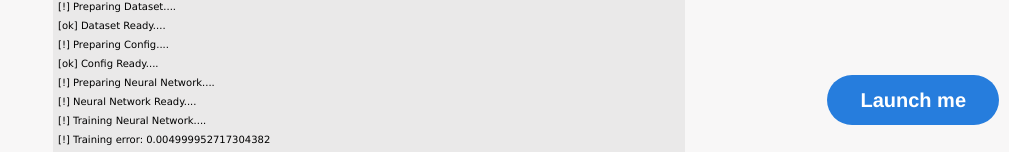
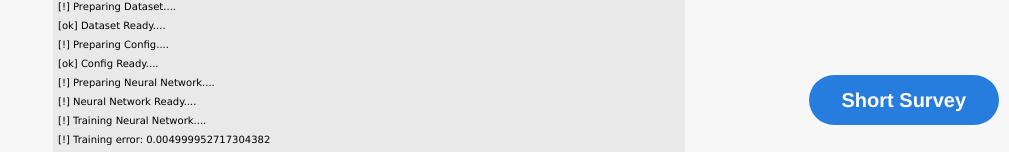
Before and after one commit to TA3/edu-simple-ai, a plain HTML site: page index.html in a window 1280 px wide. Shown: the part 645-797 px from the top of the page, without its empty margins (271-1280 px from the left). Drawn offline with Linux system fonts and the light colour scheme; a script that the page names is missing.

Commit message:
edited survey

```diff
--- a/index.html
+++ b/index.html
@@ -12,7 +12,7 @@
 </head>
 <body>
     <div class="container">
-            <a class="typeform-share button" href="https://taha578692.typeform.com/to/CgRJNf" data-mode="popup" style="position: fixed; right: 10px; bottom: 30px;display:inline-block;text-decoration:none;background-color:#267DDD;color:white;cursor:pointer;font-family:Helvetica,Arial,sans-serif;font-size:20px;line-height:50px;text-align:center;margin:0;height:50px;padding:0px 33px;border-radius:25px;max-width:100%;white-space:nowrap;overflow:hidden;text-overflow:ellipsis;font-weight:bold;-webkit-font-smoothing:antialiased;-moz-osx-font-smoothing:grayscale;" target="_blank">Launch me </a> <script> (function() { var qs,js,q,s,d=document, gi=d.getElementById, ce=d.createElement, gt=d.getElementsByTagName, id="typef_orm_share", b="https://embed.typeform.com/"; if(!gi.call(d,id)){ js=ce.call(d,"script"); js.id=id; js.src=b+"embed.js"; q=gt.call(d,"script")[0]; q.parentNode.insertBefore(js,q) } })() </script>
+            <a class="typeform-share button" href="https://taha578692.typeform.com/to/CgRJNf" data-mode="popup" style="position: fixed; right: 10px; bottom: 30px;display:inline-block;text-decoration:none;background-color:#267DDD;color:white;cursor:pointer;font-family:Helvetica,Arial,sans-serif;font-size:20px;line-height:50px;text-align:center;margin:0;height:50px;padding:0px 33px;border-radius:25px;max-width:100%;white-space:nowrap;overflow:hidden;text-overflow:ellipsis;font-weight:bold;-webkit-font-smoothing:antialiased;-moz-osx-font-smoothing:grayscale;" target="_blank">Short Survey </a> <script> (function() { var qs,js,q,s,d=document, gi=d.getElementById, ce=d.createElement, gt=d.getElementsByTagName, id="typef_orm_share", b="https://embed.typeform.com/"; if(!gi.call(d,id)){ js=ce.call(d,"script"); js.id=id; js.src=b+"embed.js"; q=gt.call(d,"script")[0]; q.parentNode.insertBefore(js,q) } })() </script>
         <h2>Student Overall</h2>
         <div class="inputs" >
             <input id="PR" type="number" placeholder="PR" class="score" max="100" min="0">
```
